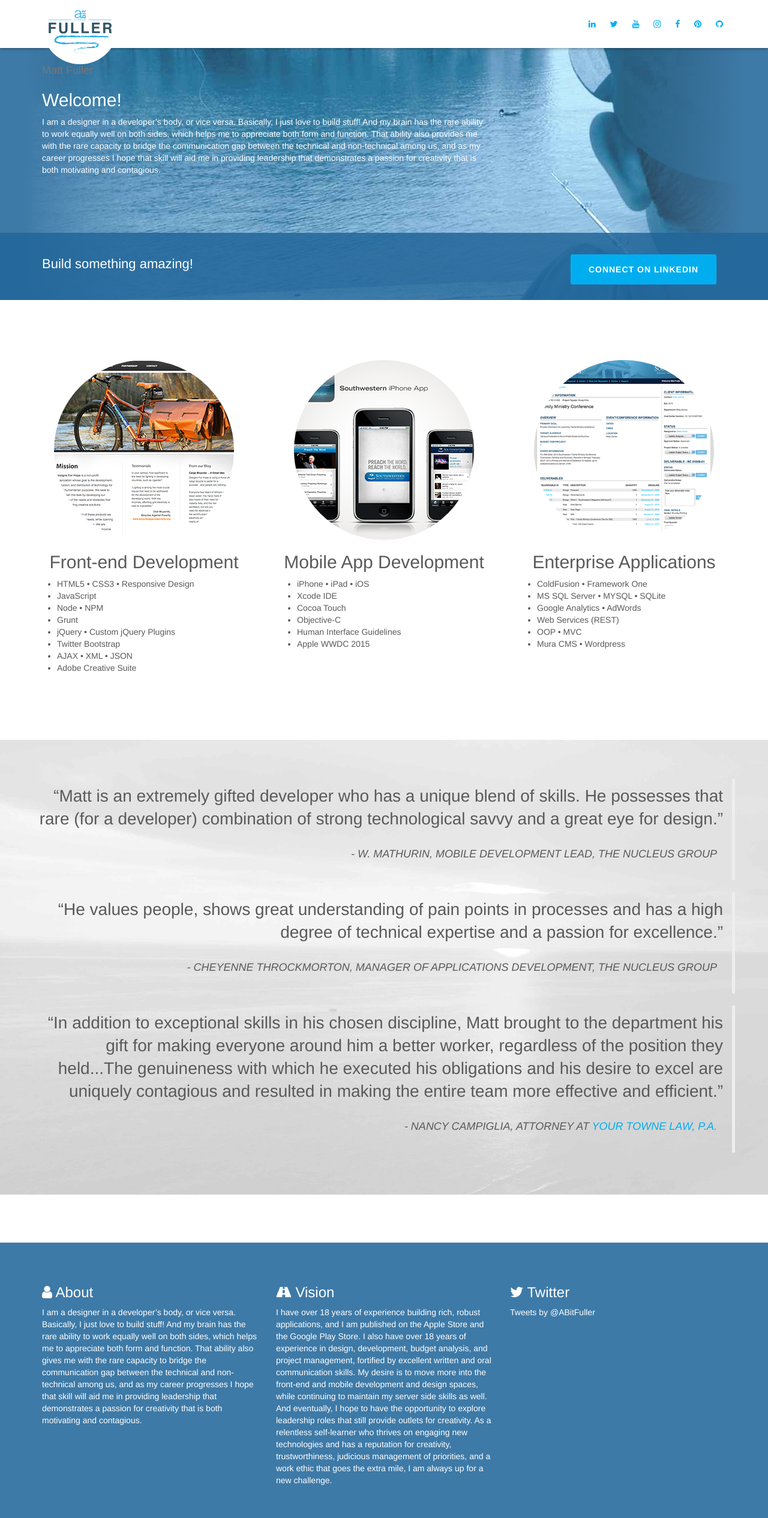
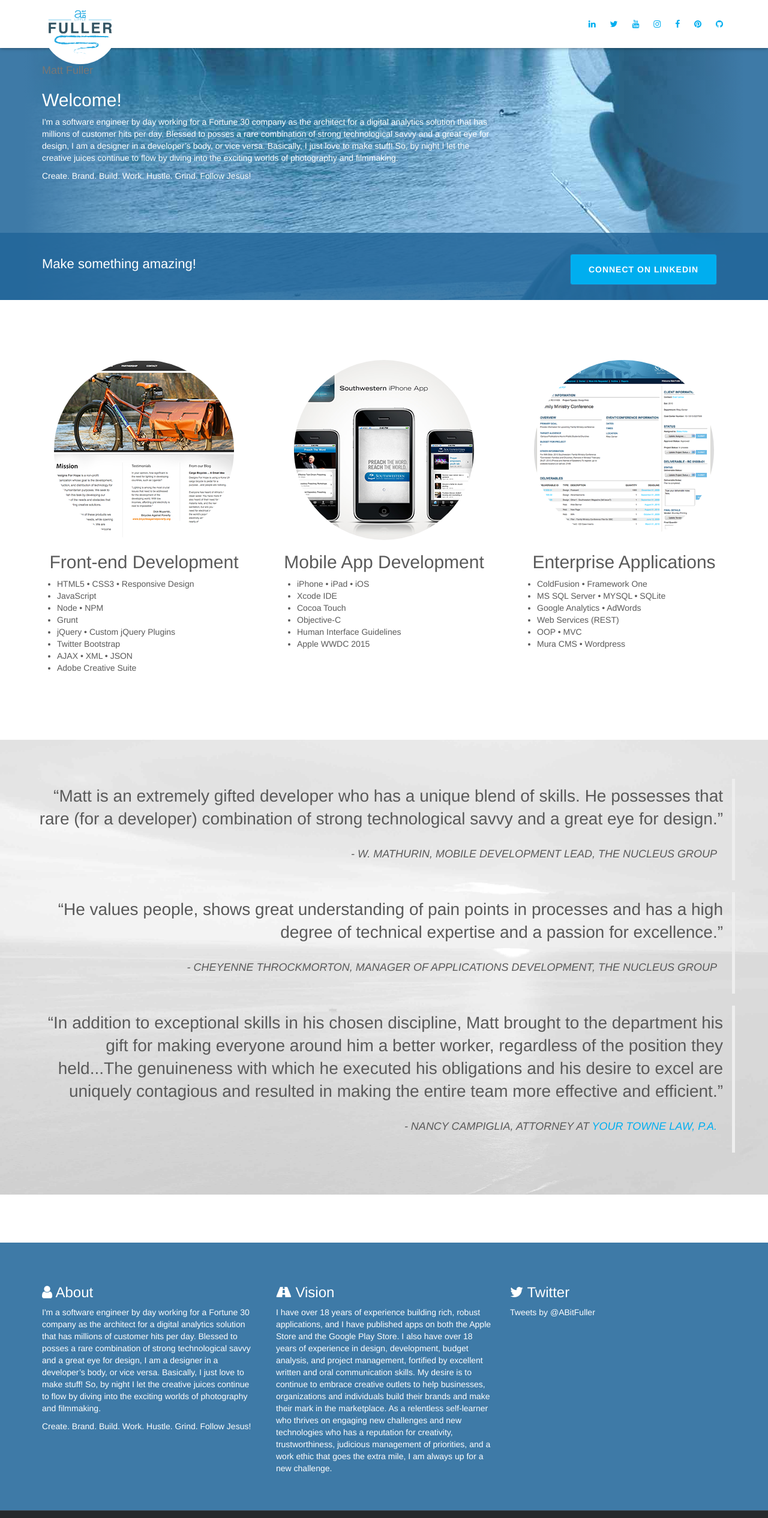
Before and after one commit to ALittleBitFuller/alittlebitfuller.github.io, a website: page src/index.htm in a window 1280 px wide. Shown: the top 2530 px of the page at 60% size. Drawn offline with nearby package versions, Linux system fonts and the light colour scheme.

Commit message:
Adding social media meta tags and updating content

```diff
--- a/src/index.htm
+++ b/src/index.htm
@@ -4,10 +4,28 @@
         <meta charset="utf-8">
         <meta http-equiv="X-UA-Compatible" content="IE=edge">
         <meta name="viewport" content="width=device-width, initial-scale=1">
-        <meta name="description" content="The Web Home of Matt Fuller">
+
+        <!-- Primary Meta Tags -->
+        <title>Matt Fuller</title>
+        <meta name="title" content="Matt Fuller">
+        <meta name="description" content="The Web Home of Matt Fuller - Software Engineer - Filmmaker - Photographer | Create. Build. Work. Hustle. Grind. Brand. Follow Jesus.">
         <meta name="author" content="Matt Fuller">
 
         <meta name="p:domain_verify" content="81689a4b6380df0fb0b6983a8bee04b4"/>
+
+        <!-- Open Graph / Facebook -->
+        <meta property="og:type" content="website">
+        <meta property="og:url" content="https://alittlebitfuller.com/">
+        <meta property="og:title" content="Matt Fuller">
+        <meta property="og:description" content="The Web Home of Matt Fuller - Software Engineer - Filmmaker - Photographer | Create. Build. Work. Hustle. Grind. Brand. Follow Jesus.">
+        <meta property="og:image" content="https://alittlebitfuller.com/assets/img/socialmedia/socialMediaImage.jpg">
+
+        <!-- Twitter -->
+        <meta property="twitter:card" content="summary_large_image">
+        <meta property="twitter:url" content="https://alittlebitfuller.com/">
+        <meta property="twitter:title" content="Matt Fuller">
+        <meta property="twitter:description" content="The Web Home of Matt Fuller - Software Engineer - Filmmaker - Photographer | Create. Build. Work. Hustle. Grind. Brand. Follow Jesus.">
+        <meta property="twitter:image" content="https://alittlebitfuller.com/assets/img/socialmedia/socialMediaImage.jpg">
 
         <!-- Favicons -->
         <link rel="shortcut icon" href="/assets/ico/favicon.ico">
@@ -83,7 +101,10 @@
                         <div class="col-lg-8 col-md-8 col-sm-12 col-xs-12">
                             <h2>Welcome!</h2>
                             <p>
-                                I am a designer in a developer’s body, or vice versa. Basically, I just love to build stuff! And my brain has the rare ability to work equally well on both sides, which helps me to appreciate both form and function. That ability also provides me with the rare capacity to bridge the communication gap between the technical and non-technical among us, and as my career progresses I hope that skill will aid me in providing leadership that demonstrates a passion for creativity that is both motivating and contagious.
+                                I'm a software engineer by day working for a Fortune 30 company as the architect for a digital analytics solution that has millions of customer hits per day. Blessed to posses a rare combination of strong technological savvy and a great eye for design, I am a designer in a developer’s body, or vice versa. Basically, I just love to make stuff! So, by night I let the creative juices continue to flow by diving into the exciting worlds of photography and filmmaking.
+                            </p>
+                            <p>
+                                Create. Brand. Build. Work. Hustle. Grind. Follow Jesus!
                             </p>
                         </div>
                     </div>
@@ -92,7 +113,7 @@
             <div class="home-banner-slogan">
                 <div class="container">
                     <div class="col-lg-9 col-md-9">
-                        <h2 class="description">Build something amazing!</h2>
+                        <h2 class="description">Make something amazing!</h2>
                     </div>
                     <div class="col-lg-3 col-md-3">
                        <div class="pull-right text-center">
@@ -177,13 +198,16 @@
                         <section class="col-lg-4 col-md-4 col-xs-12 col-sm-4 footer-one">
                             <h3><i class="fa fa-user"></i> About</h3>
                             <p>
-                                I am a designer in a developer’s body, or vice versa. Basically, I just love to build stuff! And my brain has the rare ability to work equally well on both sides, which helps me to appreciate both form and function. That ability also gives me with the rare capacity to bridge the communication gap between the technical and non-technical among us, and as my career progresses I hope that skill will aid me in providing leadership that demonstrates a passion for creativity that is both motivating and contagious.
+                                I'm a software engineer by day working for a Fortune 30 company as the architect for a digital analytics solution that has millions of customer hits per day. Blessed to posses a rare combination of strong technological savvy and a great eye for design, I am a designer in a developer’s body, or vice versa. Basically, I just love to make stuff! So, by night I let the creative juices continue to flow by diving into the exciting worlds of photography and filmmaking.
+                            </p>
+                            <p>
+                                Create. Brand. Build. Work. Hustle. Grind. Follow Jesus!
                             </p>
                         </section>
                         <section class="col-lg-4 col-md-4 col-xs-12 col-sm-4 footer-four">
                             <h3><i class="fa fa-road"></i> Vision</h3>
                             <p>
-                               I have over 18 years of experience building rich, robust applications, and I am published on the Apple Store and the Google Play Store.  I also have over 18 years of experience in design, development, budget analysis, and project management, fortified by excellent written and oral communication skills.  My desire is to move more into the front-end and mobile development and design spaces, while continuing to maintain my server side skills as well.  And eventually, I hope to have the opportunity to explore leadership roles that still provide outlets for creativity.  As a relentless self-learner who thrives on engaging new technologies and has a reputation for creativity, trustworthiness, judicious management of priorities, and a work ethic that goes the extra mile, I am always up for a new challenge.
+                                I have over 18 years of experience building rich, robust applications, and I have published apps on both the Apple Store and the Google Play Store.  I also have over 18 years of experience in design, development, budget analysis, and project management, fortified by excellent written and oral communication skills.  My desire is to continue to embrace creative outlets to help businesses, organizations and individuals build their brands and make their mark in the marketplace.  As a relentless self-learner who thrives on engaging new challenges and new technologies who has a reputation for creativity, trustworthiness, judicious management of priorities, and a work ethic that goes the extra mile, I am always up for a new challenge.
                             </p>
                         </section>
                         <section class="col-lg-4 col-md-4 col-xs-12 col-sm-4 footer-two">
```
Also changed, not shown: index.htm (+2 -2 lines), assets/img/socialmedia/icons/GitHub-Mark-120px-plus.png (added), assets/img/socialmedia/icons/badgeRGB-black.png (added), assets/img/socialmedia/icons/badgeRGB.png (added), assets/img/socialmedia/icons/facebook.png (added), assets/img/socialmedia/icons/instagram.png (added), assets/img/socialmedia/icons/linkedin.png (added), assets/img/socialmedia/icons/pinterest.png (added), assets/img/socialmedia/icons/twitter.png (added), assets/img/socialmedia/icons/youtube.png (added), assets/img/socialmedia/icons/youtube_social_circle_dark.png (added), assets/img/socialmedia/icons/youtube_social_icon_dark.png (added), assets/img/socialmedia/icons/youtube_social_icon_white.png (added), assets/img/socialmedia/socialMediaImage.jpg (added).
